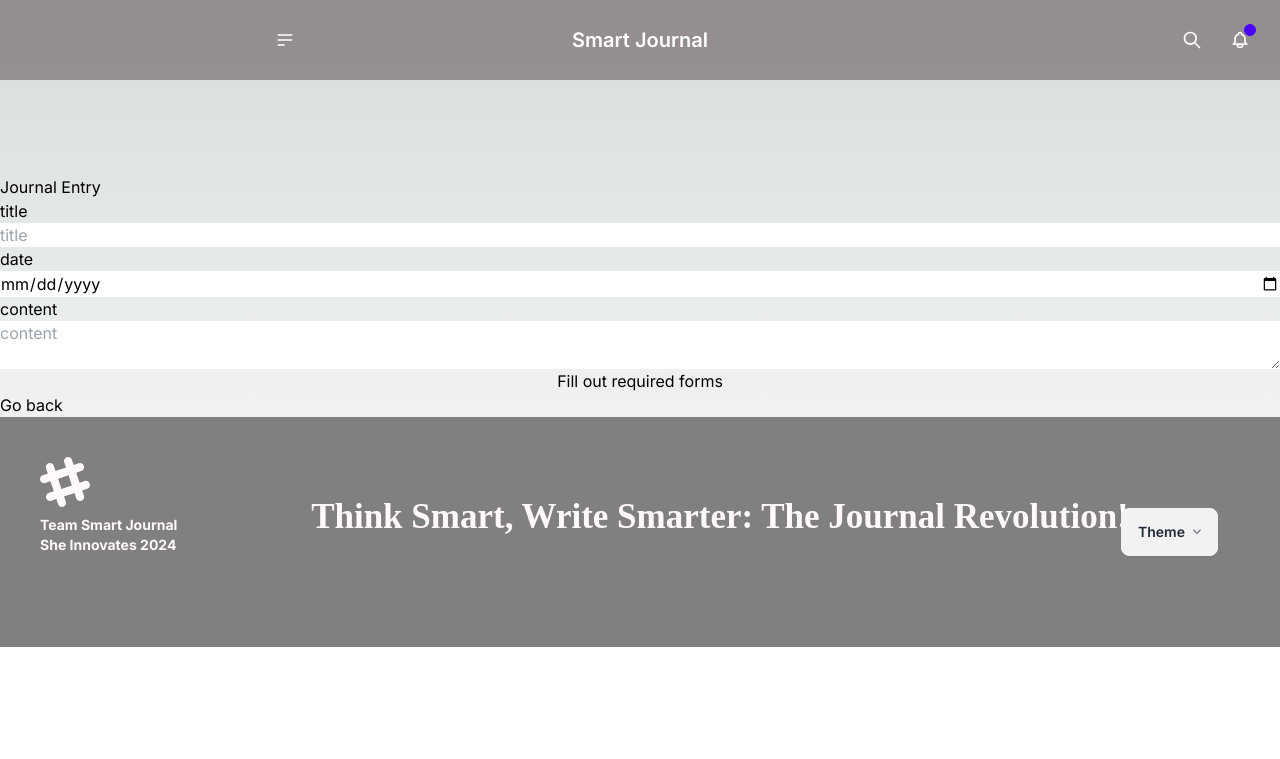
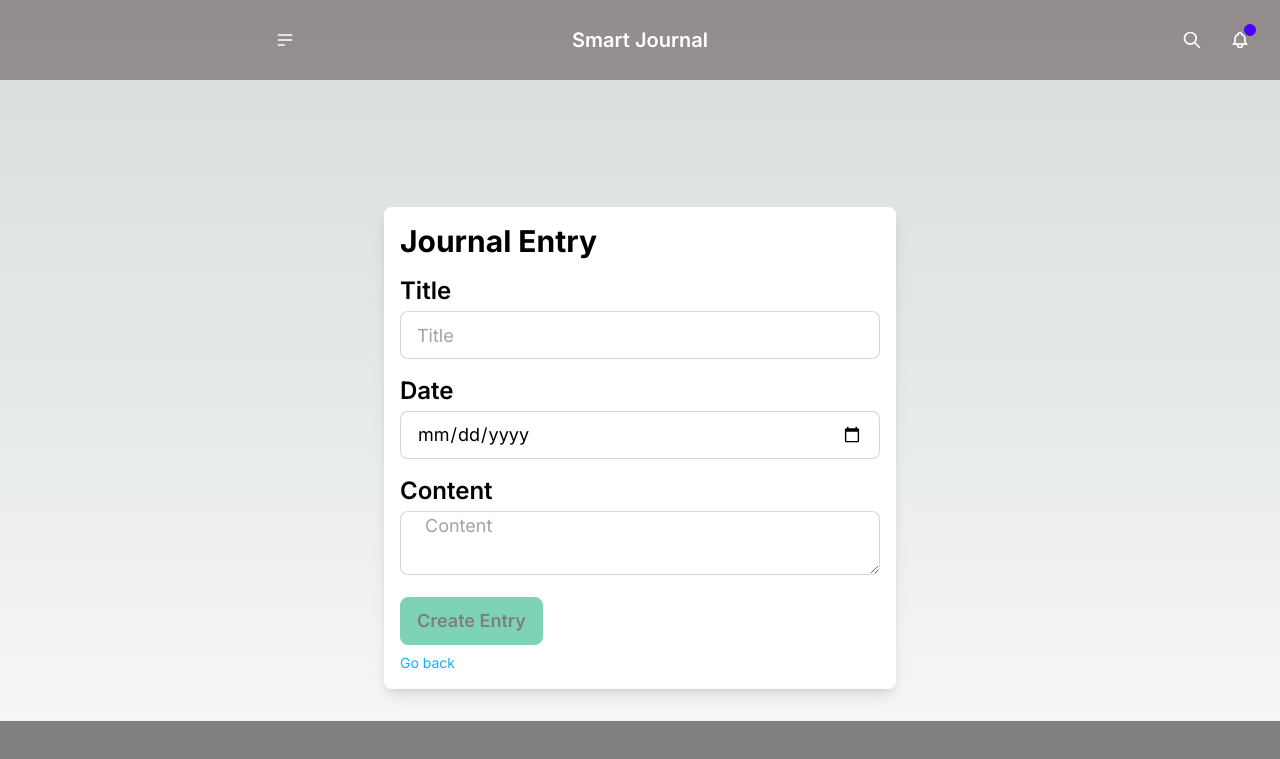
Before and after one commit to lampealex888/sheinnovates2024-smart-journal, a Next.js app: page /journal/create in a window 1280 px wide. Shown: the top 759 px of the page. Built offline with nearby package versions, Linux system fonts and the light colour scheme.

Commit message:
get entries works

```diff
--- a/src/app/api/journals/getEntries/route.js
+++ b/src/app/api/journals/getEntries/route.js
@@ -2,13 +2,13 @@ import { connect } from "@/dbConfig/dbConfig";
 import Journal from "@/models/journalModel";
 import { NextResponse } from "next/server";
 import { getDataFromToken } from "@/helpers/getDataFromToken";
-
+import { ObjectId } from "mongodb";
 connect();
 
 export async function GET(request) {
   try {
-    const user = await getDataFromToken(request);
-    const journals = await Journal.find({ user });
+    const userId = await getDataFromToken(request);
+    const journals = await Journal.find({ userId: userId });
     if (!journals) {
       return NextResponse.json({ message: "Journals not found" }, { status: 404 });
     }
--- a/src/app/api/journals/getEntry/route.js
+++ b/src/app/api/journals/getEntry/route.js
@@ -1,13 +1,16 @@
 import { connect } from "@/dbConfig/dbConfig";
 import Journal from "@/models/journalModel";
 import { NextResponse } from "next/server";
-import { getDataFromToken } from "@/helpers/getDataFromToken";
 
 connect(); // Connect to the database
 
 export async function GET(request) {
   try {
-    const journal = await Journal.findOne({ _id: request.entryId});
+    const journal = await Journal.findOne({ _id: request});
+
+    if (!journal) {
+      return NextResponse.json({ message: "Journal entry not found" }, { status: 404 });
+    }
 
     return NextResponse.json({
       message: "Journal entry found",
--- a/src/app/journal/[id]/page.jsx
+++ b/src/app/journal/[id]/page.jsx
@@ -2,10 +2,8 @@
 
 import axios from "axios";
 import { useState, useEffect } from "react";
-import { useRouter } from "next/navigation";
 
 export default function JournalEntry({ params }) {
-
   const [data, setData] = useState([]);
   const [loading, setLoading] = useState(false);
 
@@ -13,7 +11,14 @@ export default function JournalEntry({ params }) {
     const fetchData = async () => {
       try {
         setLoading(true);
-        const res = await axios.get("/api/journals/getEntry/" + params.id);
+        console.log(params.id, params.userId, "params2")
+        console.log(params, "params3");
+        const res = await axios.get("/api/journals/getEntry/", {
+          params: {
+            id: params,
+          },
+        });
+
         setData(res.data.data);
         console.log(res.data.data);
       } catch (error) {
--- a/src/app/journal/create/page.jsx
+++ b/src/app/journal/create/page.jsx
@@ -3,7 +3,6 @@ import Link from "next/link";
 import { useRouter } from "next/navigation";
 import { useEffect, useState } from "react";
 import axios from "axios";
-
 
 export default function CreateJournalEntry({ params }) {
   const router = useRouter();
@@ -22,7 +21,7 @@ export default function CreateJournalEntry({ params }) {
       const res = await axios.get("/api/users/me");
       setEntry({ ...entry, userId: res.data.data._id });
       const response = await axios.post("/api/journals/createEntry", entry);
-      router.push("/journal");
+      router.back();
     } catch (error) {
       console.log("Entry failed", error.message);
     } finally {
@@ -43,36 +42,53 @@ export default function CreateJournalEntry({ params }) {
   }, [entry]);
 
   return (
-    <div className="flex flex-col">
-      <h1>{loading ? "Processing" : "Journal Entry"}</h1>
-      <label htmlFor="title">title</label>
+    <div className="max-w-lg mx-auto my-8 p-4 bg-base-100 rounded-lg shadow-lg">
+      <h1 className="text-3xl font-bold mb-4">
+        {loading ? "Processing" : "Journal Entry"}
+      </h1>
+      <label htmlFor="title" className="text-2xl font-semibold">
+        Title
+      </label>
       <input
         id="title"
         type="text"
         value={entry.title}
         onChange={(e) => setEntry({ ...entry, title: e.target.value })}
-        placeholder="title"
+        placeholder="Title"
+        className="w-full rounded-lg input input-bordered text-lg mt-1 mb-4"
       />
-      <label htmlFor="date">date</label>
+      <label htmlFor="date" className="text-2xl font-semibold mb-2">
+        Date
+      </label>
       <input
         id="date"
         type="date"
         value={entry.date}
         onChange={(e) => setEntry({ ...entry, date: e.target.value })}
-        placeholder="date"
+        placeholder="Date"
+        className="w-full rounded-lg input input-bordered text-lg mt-1 mb-4"
       />
-      <label htmlFor="content">content</label>
+      <label htmlFor="content" className="text-2xl font-semibold mb-2">
+        Content
+      </label>
       <textarea
         id="content"
-        type="text"
         value={entry.content}
         onChange={(e) => setEntry({ ...entry, content: e.target.value })}
-        placeholder="content"
+        placeholder="Content"
+        className="w-full rounded-lg input input-lg input-bordered text-lg mt-1"
       />
-      <button onClick={onEntry}>
-        {buttonDisabled ? "Fill out required forms" : "Create entry"}
+      <button
+        onClick={onEntry}
+        className={`mt-4 rounded-lg btn btn-success text-lg font-semibold ${
+          buttonDisabled ? "opacity-50 cursor-not-allowed" : null
+        }`}
+      >
+        {loading ? "Processing" : "Create Entry"}
       </button>
-      <Link href="/journal">Go back</Link>
+      <Link className="block mt-2 text-sm link-info link-hover" href="/journal">
+        Go back
+      </Link>
     </div>
   );
 }
--- a/src/app/journal/page.jsx
+++ b/src/app/journal/page.jsx
@@ -11,8 +11,10 @@ export default function JournlPage() {
 
   const getJournalEntries = async () => {
     try {
-      const res = await axios.get("/api/journals/getEntries");
-      setData(res.data.data);
+      await axios.get("/api/journals/getEntries")
+      .then(function (response) {
+        setData(response.data.data);
+      });
     } catch (error) {
       console.error("Error fetching journal entries:", error);
     }
@@ -27,8 +29,16 @@ export default function JournlPage() {
         {data.length === 0
           ? "Nothing"
           : data.map((entry) => (
-              <div key={entry._id}>
-                <Link href={`journal/${entry._id}`}>{entry.title}</Link>
+              <div
+                key={entry._id}
+                className="border border-neutral p-4 rounded-lg mt-4"
+              >
+                <Link
+                  className="link link-hover link-info"
+                  href={`/journal/${entry._id}`}
+                >
+                  {entry.title}
+                </Link>
               </div>
             ))}
       </h2>
--- a/src/models/journalModel.js
+++ b/src/models/journalModel.js
@@ -14,9 +14,9 @@ const journalSchema = new mongoose.Schema({
     type: String,
     required: [true, "Please provide body"],
   },
-  users: {
+  userId: {
     type: mongoose.Schema.Types.ObjectId,
-    ref: "users",
+    ref: "users._id",
     required: [true, "Please provide user ID"],
   },
 });
```
Also changed, not shown: src/app/journal/entries/page.jsx (deleted).
